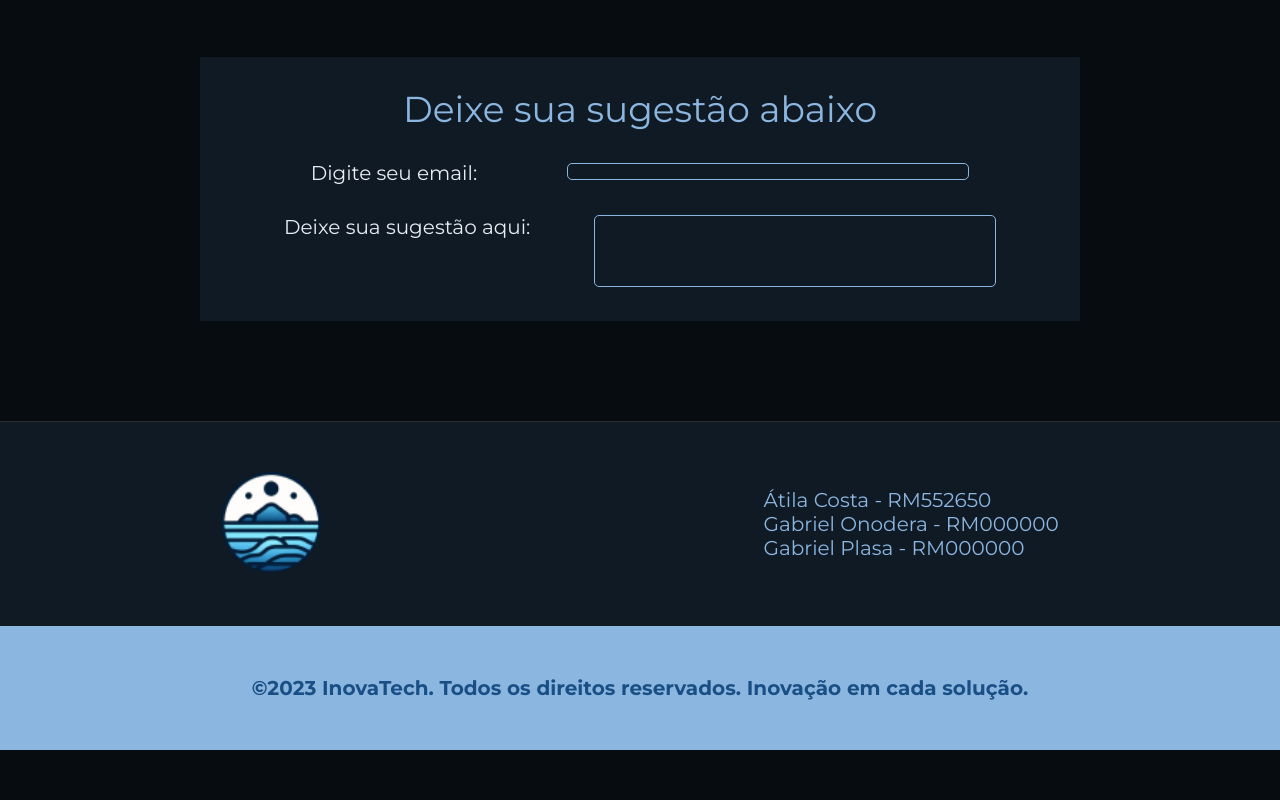
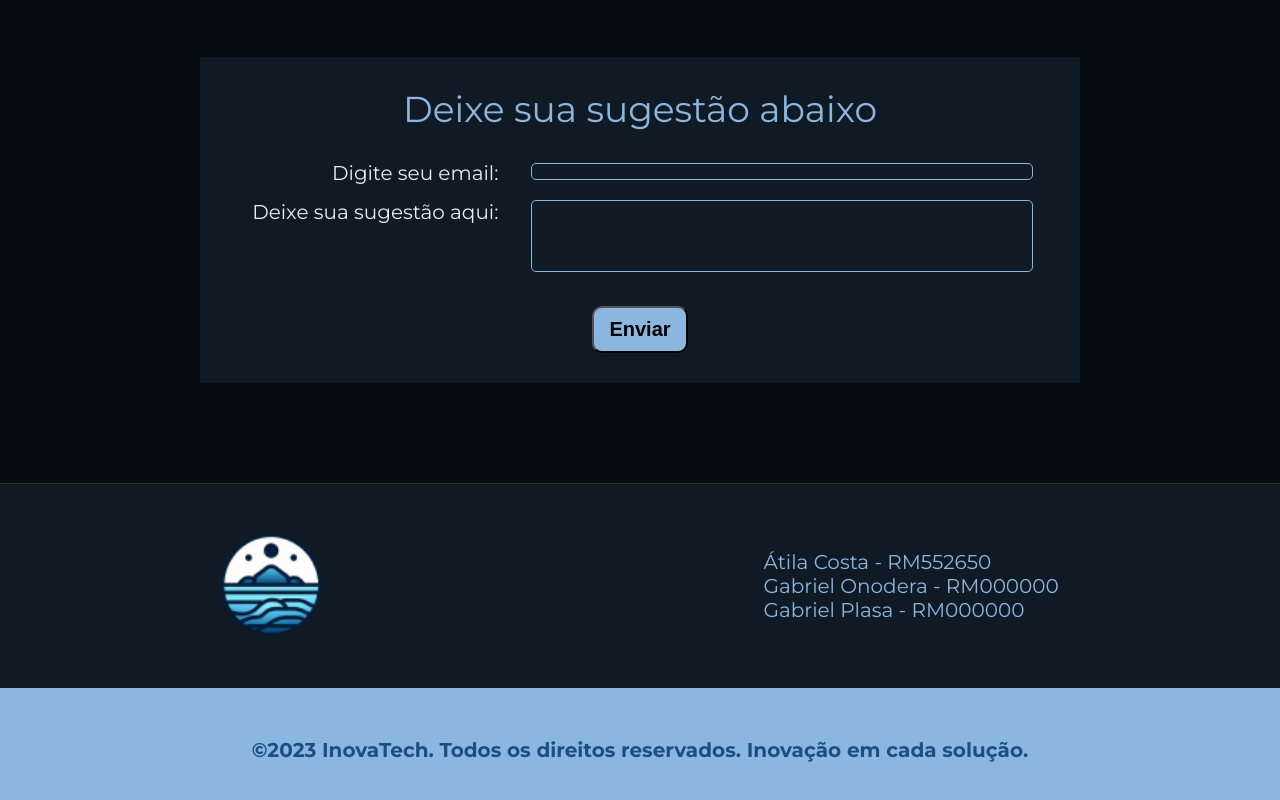
Before and after one commit to AtilaC0st4/OceanInFocus, a Next.js app in the folder oceaninfocus/: page / in a window 1280 px wide. Shown: the part 3273-4073 px from the top of the page. Before the commit the page ends 4023 px from the top, so only its background shows below. Built offline with nearby package versions, Linux system fonts and the light colour scheme.

Commit message:
terminei a estilixzação da pagina princiapl

```diff
--- a/oceaninfocus/public/estilo/global.css
+++ b/oceaninfocus/public/estilo/global.css
@@ -280,23 +280,28 @@ body {
     border:  1px solid rgb(139, 182, 224);
     color: var(--text);
     border-radius: 5px;
-    margin-right: 0;
 }
 
 .form-sugestao textarea {
-    width: 400px;
+    width: 500px;
     height: 70px;
     resize: none;
 }
 
 .form-sugestao input{
-    width: 400px;
+    width: 500px;
 }
 
-.campo-form-sugestao{
+.container-form-sugestao{
+    display: grid;
+    grid-template-columns: 1fr 2fr;
+    gap: 15px;
+    margin: 0;
+}
+
+#label1-sugestao,#label2-sugestao{
+    width: 100%;
     display: flex;
-    gap: 10px;
-    width: 100%;
 }
 
 /* ========================== Footer ========================== */
--- a/oceaninfocus/src/app/componentes/sugestao/sugestao.tsx
+++ b/oceaninfocus/src/app/componentes/sugestao/sugestao.tsx
@@ -9,18 +9,27 @@ const Sugestao = () => {
 
                         <h2 className="subtitulo">Deixe sua sugestão abaixo</h2>
 
-                        <div className="campo-form-sugestao">
-                            <label htmlFor="email">Digite seu email:</label>
-                            <div><input type="email" name="email" required></input></div>
+                        <div className="container-form-sugestao">
+
+                            <div className="campo-form-sugestao" id="label1-sugestao">
+                                <label htmlFor="email">Digite seu email:</label>
+                            </div>
+
+                            <div className="campo-form-sugestao" id="input1-sugestao">
+                                <input type="email" name="email" required></input>
+                            </div>
+
+                            <div className="campo-form-sugestao" id="label2-sugestao">
+                                <label htmlFor="feedback">Deixe sua sugestão aqui:</label>
+                            </div>
+
+                            <div className="campo-form-sugestao" id="input2-sugestao">
+                                <textarea name="feedback" id="feedback" ></textarea>
+                            </div>
 
                         </div>
 
-                        <div className="campo-form-sugestao">
-                            <label htmlFor="feedback">Deixe sua sugestão aqui:</label>
-                            <div><textarea name="feedback" id="feedback" ></textarea></div>
-
-                        </div>
-
+                        <button className="btn-entrar">Enviar</button>
                     </form>
 
                 </div>
```
